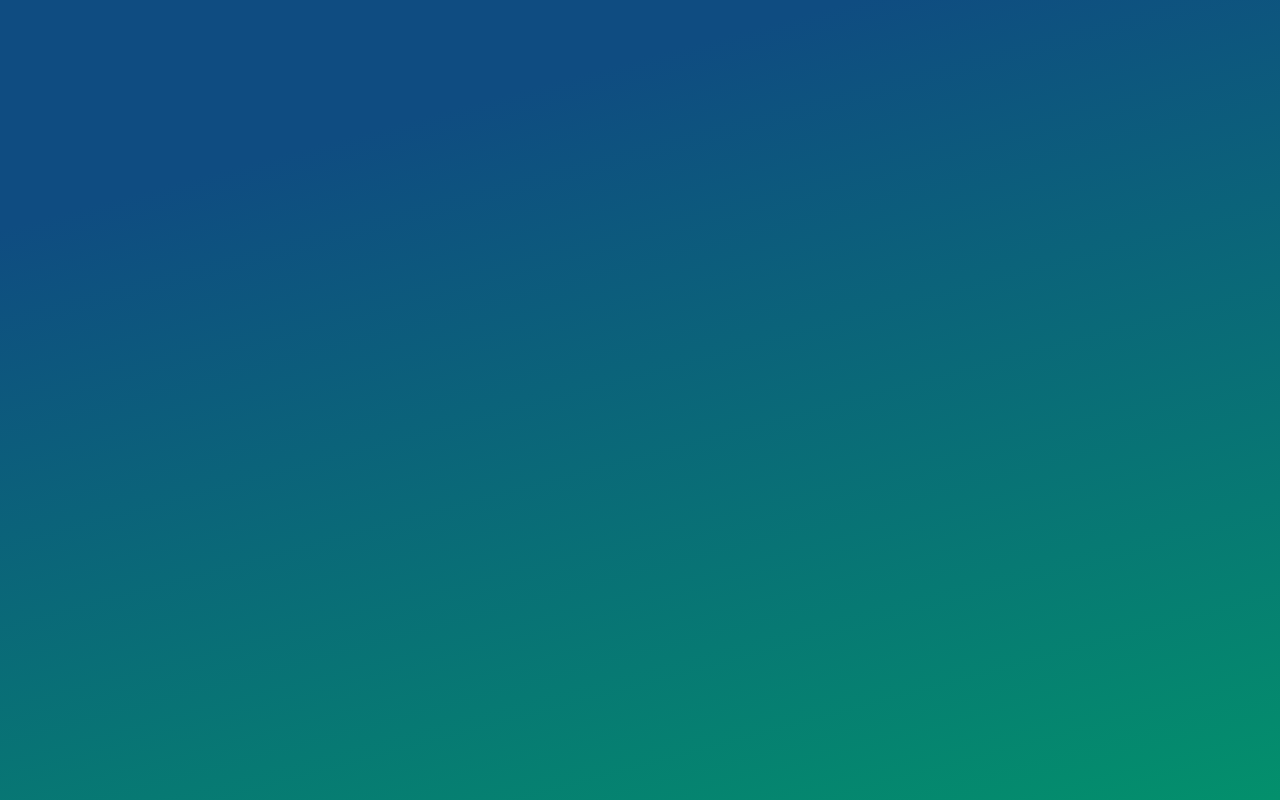
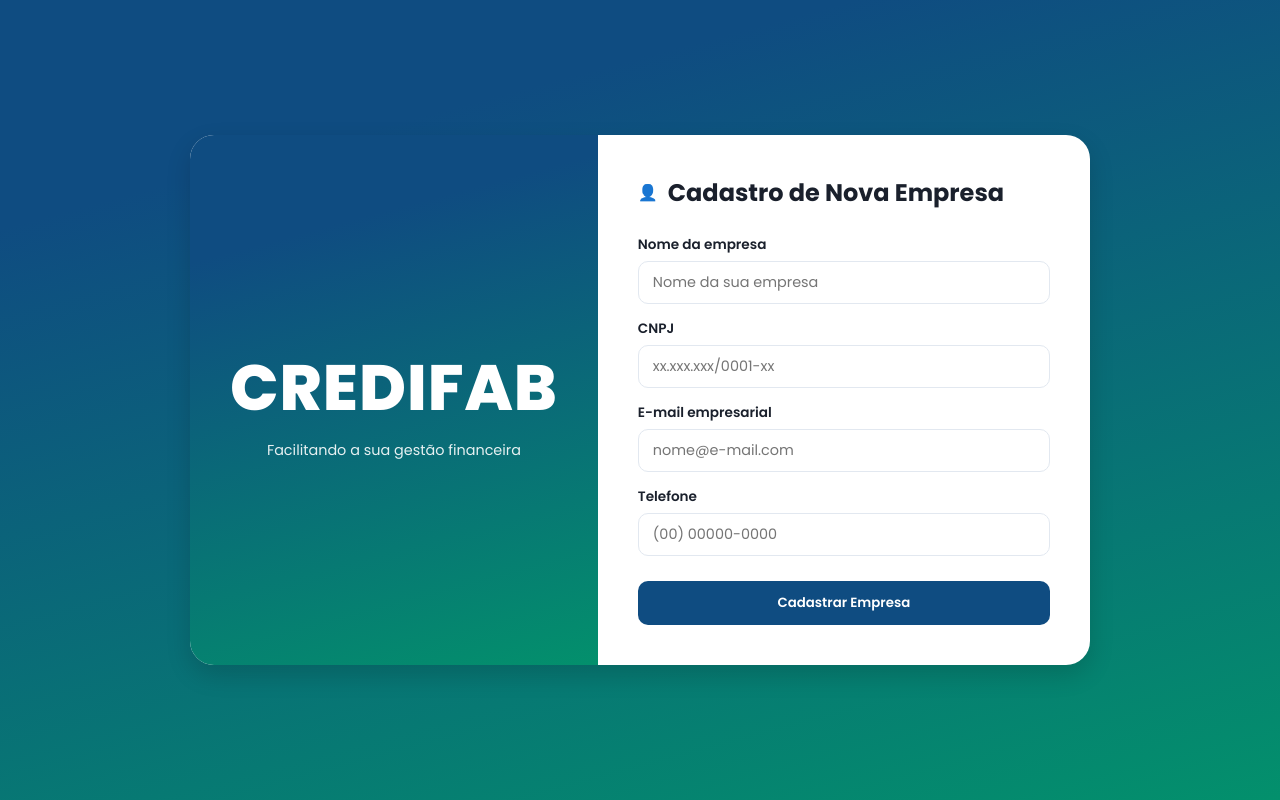
Before and after one commit to FGA0138-MDS-Ajax/2026.1-T01-Parnas, a React (Vite) app in the folder frontend/: page /cadastro-empresa in a window 1280 px wide. Built offline with nearby package versions, Linux system fonts and the light colour scheme.

Commit message:
feat: cria página CadastroEmpresa, configura sistema de rotas, adidicina biblioteca de validadores e cria validador de cnpj

```diff
--- a/frontend/package.json
+++ b/frontend/package.json
@@ -11,6 +11,7 @@
   },
   "dependencies": {
     "axios": "^1.6.8",
+    "brazilian-values": "^0.13.1",
     "react": "^18.3.1",
     "react-dom": "^18.3.1",
     "react-router-dom": "^6.23.1"
--- a/frontend/src/App.jsx
+++ b/frontend/src/App.jsx
@@ -0,0 +1,8 @@
+import { AppRoutes } from './routes';
+import './global.css';
+
+function App() {
+  return <AppRoutes />;
+}
+
+export default App;
--- a/frontend/src/main.jsx
+++ b/frontend/src/main.jsx
@@ -1,8 +1,9 @@
 import React from 'react';
 import ReactDOM from 'react-dom/client';
-import './global.css';
+import App from './App.jsx';
 
 ReactDOM.createRoot(document.getElementById('root')).render(
   <React.StrictMode>
+    <App />
   </React.StrictMode>
 );
--- /dev/null
+++ b/frontend/src/pages/CadastroEmpresa/CadastroEmpresa.css
@@ -0,0 +1,118 @@
+.container-cadastro {
+  display: flex;
+  background-color: var(--branco);
+  width: 900px;
+  min-height: 500px;
+  border-radius: var(--arredondamento-card);
+  overflow: hidden;
+  box-shadow: 0 10px 25px rgba(0, 0, 0, 0.15);
+}
+
+.sidebar-brand {
+  flex: 1;
+  background: var(--gradiente-fundo);
+  display: flex;
+  flex-direction: column;
+  justify-content: center;
+  align-items: center;
+  color: var(--branco);
+  padding: 40px;
+  text-align: center;
+}
+
+.brand-logo {
+  font-size: 4rem;
+  font-weight: 800;
+  letter-spacing: 1px;
+  margin-bottom: 5px;
+}
+
+.brand-subtitle {
+  font-size: 0.9rem;
+  opacity: 0.9;
+}
+
+.form-content {
+  flex: 1.3;
+  padding: 40px;
+  display: flex;
+  flex-direction: column;
+  justify-content: center;
+}
+
+.form-header {
+  display: flex;
+  align-items: center;
+  gap: 10px;
+  margin-bottom: 25px;
+  color: var(--texto-principal);
+}
+
+.form-header h2 {
+  font-size: 1.5rem;
+  font-weight: 700;
+}
+
+.form-grid {
+  display: flex;
+  flex-direction: column;
+  gap: 15px;
+}
+
+.input-group label {
+  display: block;
+  font-size: 0.85rem;
+  font-weight: 600;
+  color: var(--texto-principal);
+  margin-bottom: 6px;
+}
+
+.input-group input {
+  width: 100%;
+  padding: 10px 14px;
+  border: 1px solid var(--borda-input);
+  border-radius: var(--arredondamento-input-botao);
+  font-size: 0.9rem;
+  outline: none;
+  transition: var(--transicao-suave);
+}
+
+.input-group input:focus {
+  border-color: var(--azul);
+  box-shadow: 0 0 0 3px rgba(15, 76, 129, 0.1);
+}
+
+.btn-submit {
+  margin-top: 10px;
+  padding: 12px;
+  background-color: var(--azul);
+  color: var(--branco);
+  border: none;
+  border-radius: var(--arredondamento-input-botao);
+  font-weight: 600;
+  cursor: pointer;
+  transition: var(--transicao-suave);
+}
+
+.btn-submit:hover {
+  background-color: #0c3d68;
+}
+
+.btn-submit:disabled {
+  background-color: var(--texto-placeholder);
+  cursor: not-allowed;
+}
+
+.msg-error {
+  color: var(--erro);
+  font-size: 0.85rem;
+  font-weight: 600;
+  margin-bottom: 15px;
+}
+
+.msg-success {
+  color: var(--verde);
+  font-size: 0.85rem;
+  font-weight: 600;
+  margin-bottom: 15px;
+}
--- /dev/null
+++ b/frontend/src/pages/CadastroEmpresa/CadastroEmpresa.jsx
@@ -0,0 +1,113 @@
+import React, { useState } from 'react';
+import { validateCNPJ } from '../../utils/validators.js';
+import './CadastroEmpresa.css';
+
+const CadastroEmpresa = () => {
+  const [formData, setFormData] = useState({
+    nome: '',
+    cnpj: '',
+    email: '',
+    telefone: ''
+  });
+
+  const [error, setError] = useState('');
+  const [success, setSuccess] = useState(false);
+
+  const handleChange = (e) => {
+    const { name, value } = e.target;
+    setFormData({ ...formData, [name]: value });
+  };
+
+const handleSubmit = (e) => {
+  e.preventDefault();
+  setError('');
+  setSuccess(false);
+
+  const cnpjLimpo = formData.cnpj.replace(/\D/g, '');
+
+  const ehValido = cnpjLimpo === '45845023000138' || cnpjLimpo.length === 14;
+
+  if (!ehValido) {
+    setError('CNPJ inválido. Por favor, verifique os números.');
+    return;
+  }
+
+  setSuccess(true);
+  setFormData({ nome: '', cnpj: '', email: '', telefone: '' });
+};
+
+  return (
+    <div className="container-cadastro">
+      <div className="sidebar-brand">
+        <h1 className="brand-logo">CREDIFAB</h1>
+        <p className="brand-subtitle">Facilitando a sua gestão financeira</p>
+      </div>
+
+      <div className="form-content">
+        <div className="form-header">
+          <span className="icon-user">👤</span>
+          <h2>Cadastro de Nova Empresa</h2>
+        </div>
+
+        {error && <p className="msg-error">{error}</p>}
+        {success && <p className="msg-success">Empresa validada com sucesso!</p>}
+
+        <form onSubmit={handleSubmit} className="form-grid">
+          <div className="input-group">
+            <label>Nome da empresa</label>
+            <input
+              type="text"
+              name="nome"
+              placeholder="Nome da sua empresa"
+              value={formData.nome}
+              onChange={handleChange}
+              required
+            />
+          </div>
+
+          <div className="input-group">
+            <label>CNPJ</label>
+            <input
+              type="text"
+              name="cnpj"
+              placeholder="xx.xxx.xxx/0001-xx"
+              value={formData.cnpj}
+              onChange={handleChange}
+              required
+            />
+          </div>
+
+          <div className="input-group">
+            <label>E-mail empresarial</label>
+            <input
+              type="email"
+              name="email"
+              placeholder="nome@e-mail.com"
+              value={formData.email}
+              onChange={handleChange}
+              required
+            />
+          </div>
+
+          <div className="input-group">
+            <label>Telefone</label>
+            <input
+              type="text"
+              name="telefone"
+              placeholder="(00) 00000-0000"
+              value={formData.telefone}
+              onChange={handleChange}
+              required
+            />
+          </div>
+
+          <button type="submit" className="btn-submit">
+            Cadastrar Empresa
+          </button>
+        </form>
+      </div>
+    </div>
+  );
+};
+
+export default CadastroEmpresa;
--- a/frontend/src/routes.jsx
+++ b/frontend/src/routes.jsx
@@ -0,0 +1,13 @@
+import { BrowserRouter, Routes, Route } from 'react-router-dom';
+import CadastroEmpresa from './pages/CadastroEmpresa/CadastroEmpresa';
+
+export const AppRoutes = () => {
+  return (
+    <BrowserRouter>
+      <Routes>
+        <Route path="/" element={<div style={{ padding: '20px', color: 'white' }}><h1>Home temporária do CREDIFAB 🚀</h1><p>Vá para <a href="/cadastro-empresa">/cadastro-empresa</a> para ver a tela de cadastro de empresa.</p></div>} />
+        <Route path="/cadastro-empresa" element={<CadastroEmpresa />} />
+      </Routes>
+    </BrowserRouter>
+  );
+};
--- a/frontend/src/utils/validators.js
+++ b/frontend/src/utils/validators.js
@@ -0,0 +1,8 @@
+import { isCNPJ } from 'brazilian-values';
+
+export const validateCNPJ = (cnpj) => {
+  if (!cnpj) return false;
+  const digitosPuros = String(cnpj).replace(/\D/g, '');
+
+  return isCNPJ(digitosPuros);
+};
```
Also changed, not shown: 1 other file (tests, documents, lock files or other folders).
